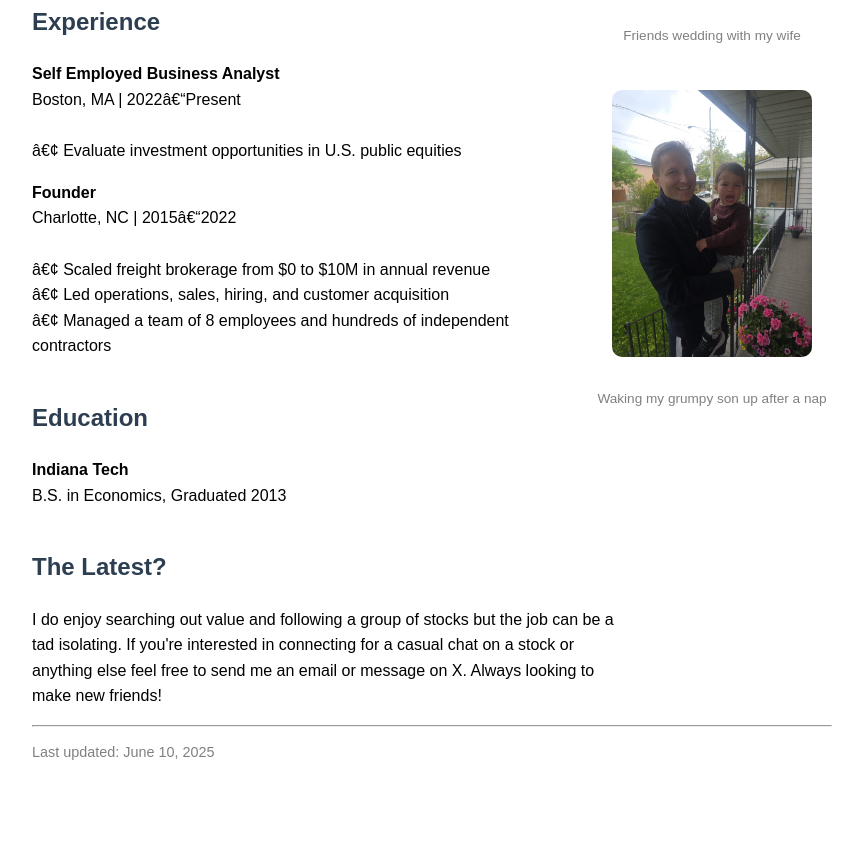
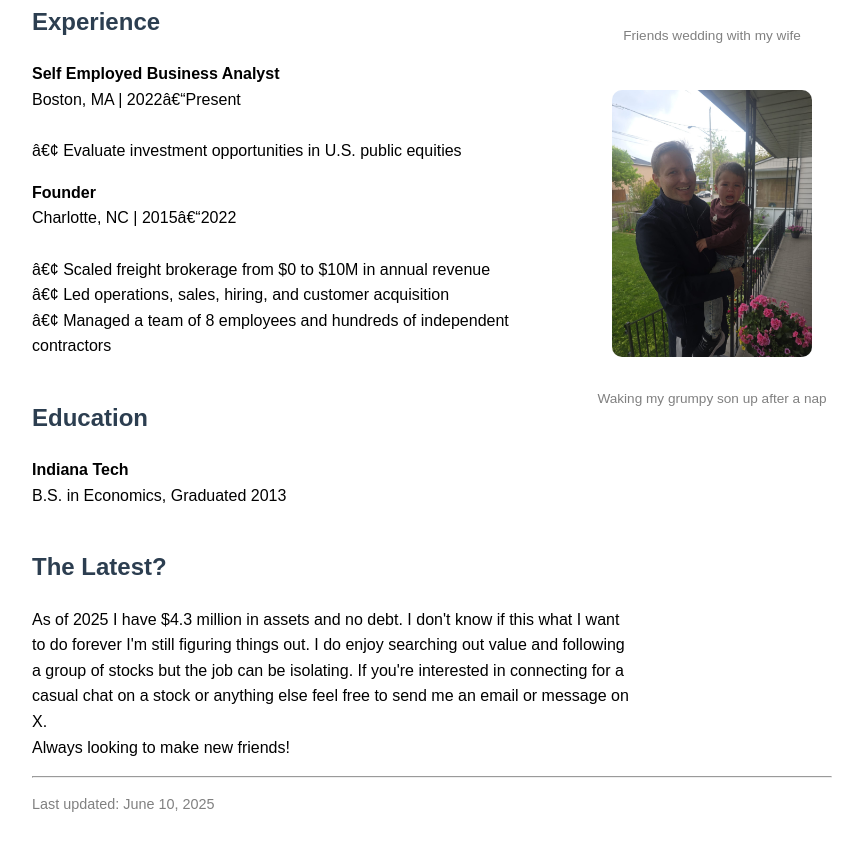
Before and after one commit to caseyjames1990/caseyjames1990.github.io, a plain HTML site: page index.html in a window 1280 px wide. Shown: the part 443-1293 px from the top of the page, without its empty margins (8-871 px from the left). Before the commit the page ends 1248 px from the top, so only its background shows below. Drawn offline with Linux system fonts and the light colour scheme.

Commit message:
Update index.html

```diff
--- a/index.html
+++ b/index.html
@@ -89,9 +89,11 @@
     <h2>The Latest?</h2>
     <div style="max-width: 600px;">
   <p>
-    I do enjoy searching out value and following a group of stocks but the job can be a tad isolating.
+    As of 2025 I have $4.3 million in assets and no debt.
+    I don't know if this what I want to do forever I'm still figuring things out.
+    I do enjoy searching out value and following a group of stocks but the job can be isolating.
     If you're interested in connecting for a casual chat on a stock or anything else feel free to send
-    me an email or message on X. Always looking to make new friends!
+    me an email or message on X. <br> Always looking to make new friends!
   </p>
 </div>
 
```
